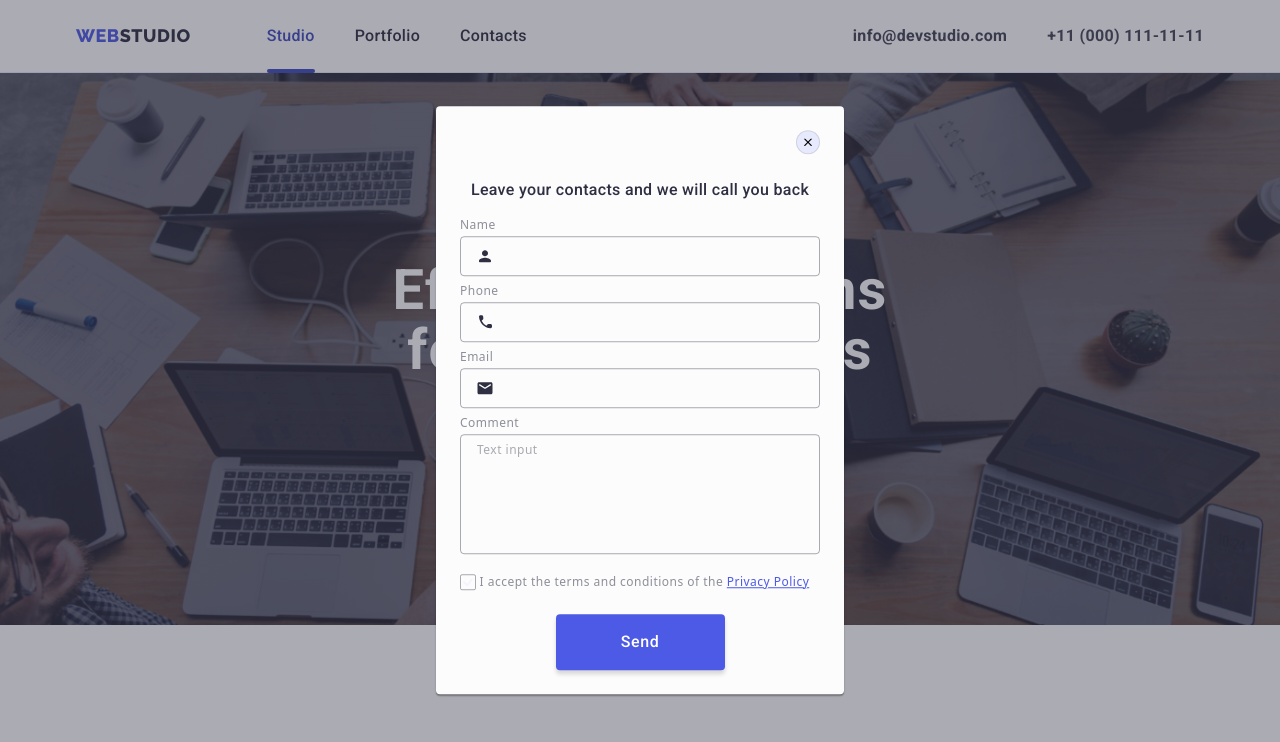
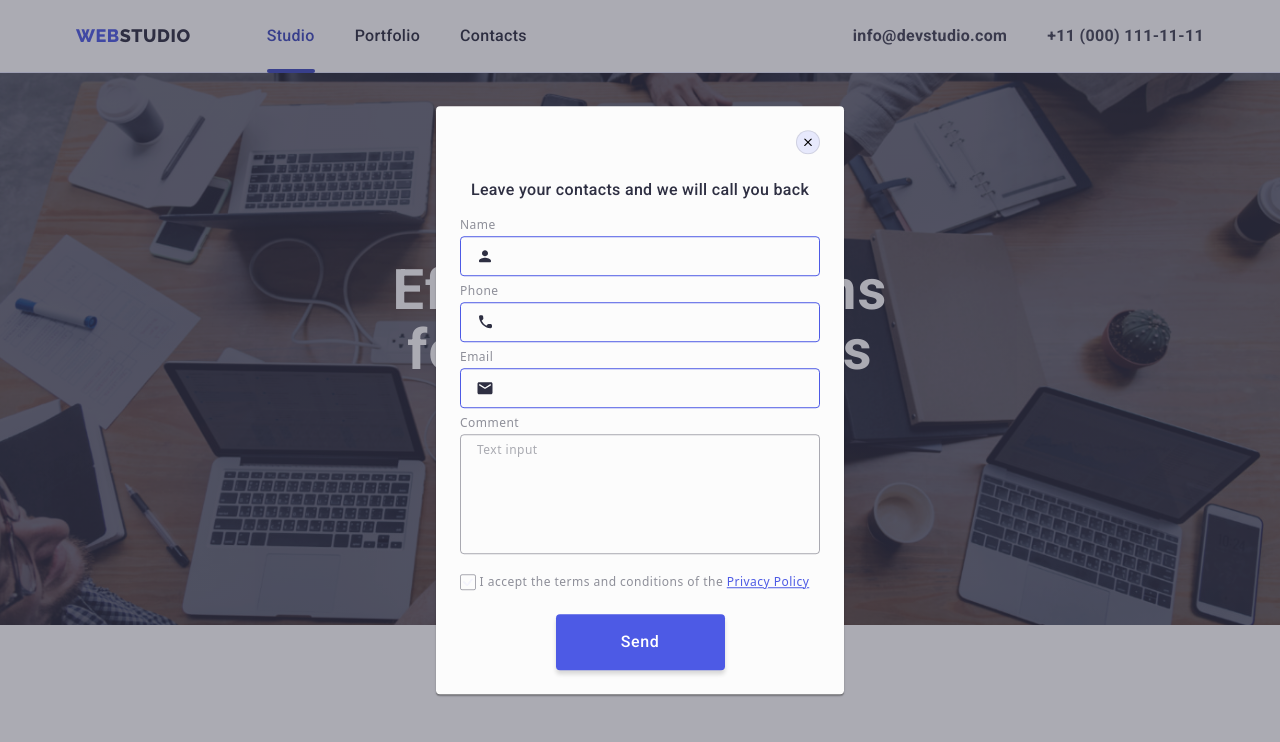
Before and after one commit to MikaelanSchies/goit-markup-hw-05, a plain HTML site: page index.html in a window 1280 px wide. Both pictures are taken after a click on the button "Order Service". Shown: the top 742 px of the page. Drawn offline with nearby package versions, Linux system fonts and the light colour scheme.

Commit message:
Update styles.css

```diff
--- a/css/styles.css
+++ b/css/styles.css
@@ -924,7 +924,7 @@ img {
 .modal-form-input {
   width: 100%;
   height: 40px;
-  border: 1px solid rgba(46, 47, 66, 0.4);
+  border: 1px solid var(--iris, #4d5ae5);
   border-radius: 4px;
   background-color: transparent;
   padding-left: 38px;
```
